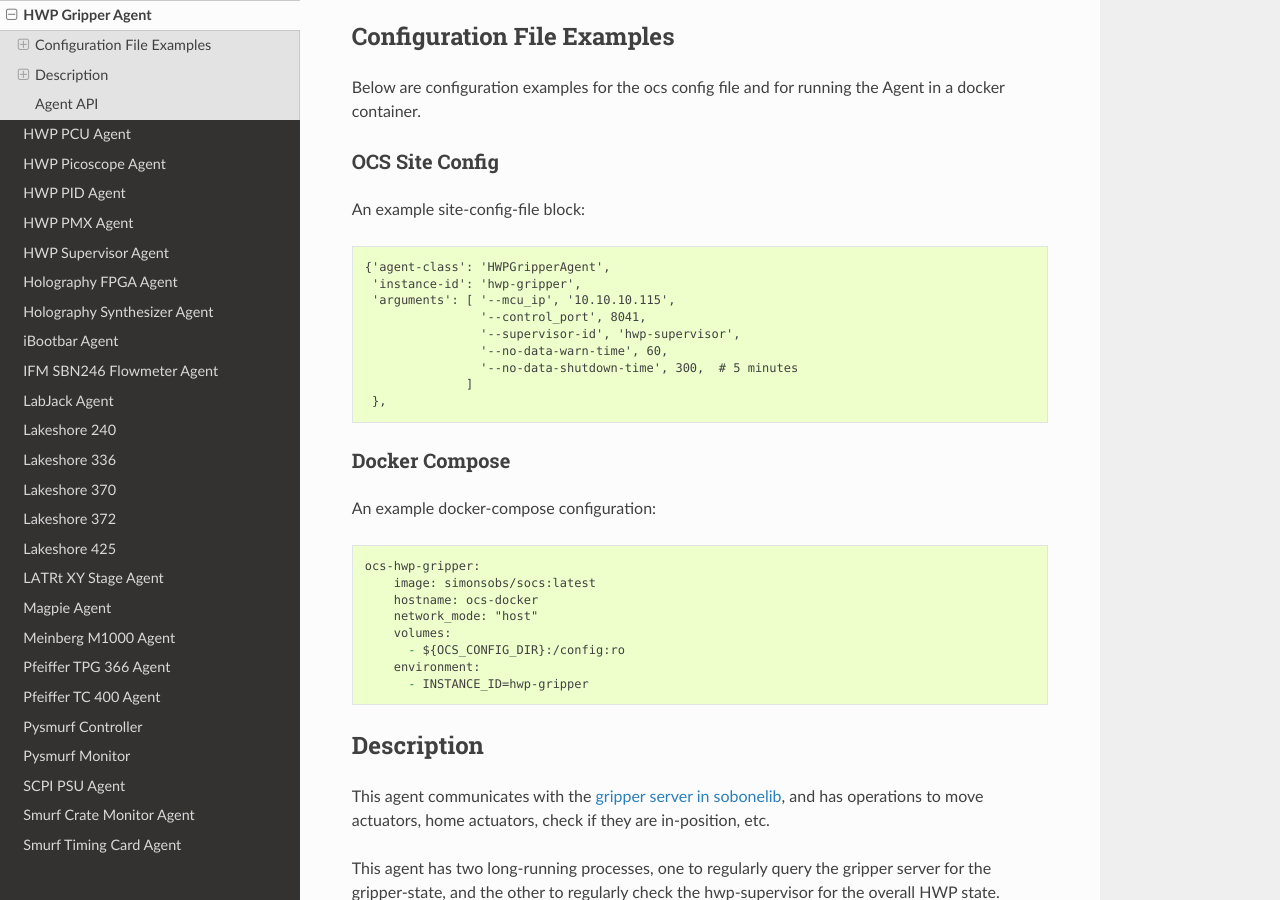
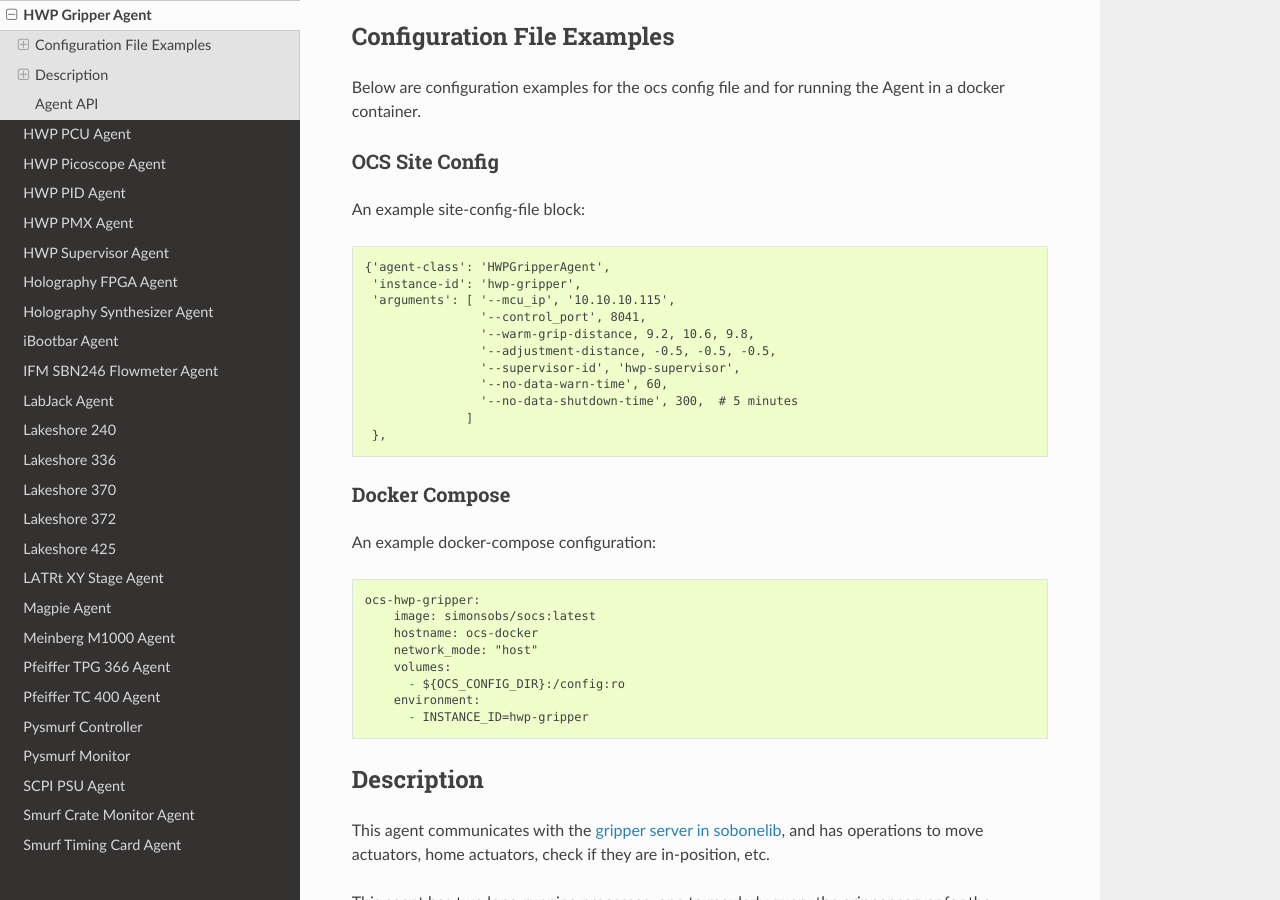
Before and after one commit to simonsobs/socs, a Sphinx documentation site: the page built from docs/agents/hwp_gripper.rst, in a window 1280 px wide and 900 px high, scrolled down 312 px. Built offline with Sphinx 7.4.7 and the Read the Docs theme 2.0.0, drawn with Linux system fonts in a browser that asks for light colours.

Commit message:
fix docs

```diff
--- a/docs/agents/hwp_gripper.rst
+++ b/docs/agents/hwp_gripper.rst
@@ -28,6 +28,8 @@ An example site-config-file block::
      'instance-id': 'hwp-gripper',
      'arguments': [ '--mcu_ip', '10.10.10.115',
                     '--control_port', 8041,
+                    '--warm-grip-distance, 9.2, 10.6, 9.8,
+                    '--adjustment-distance, -0.5, -0.5, -0.5,
                     '--supervisor-id', 'hwp-supervisor',
                     '--no-data-warn-time', 60,
                     '--no-data-shutdown-time', 300,  # 5 minutes
```
